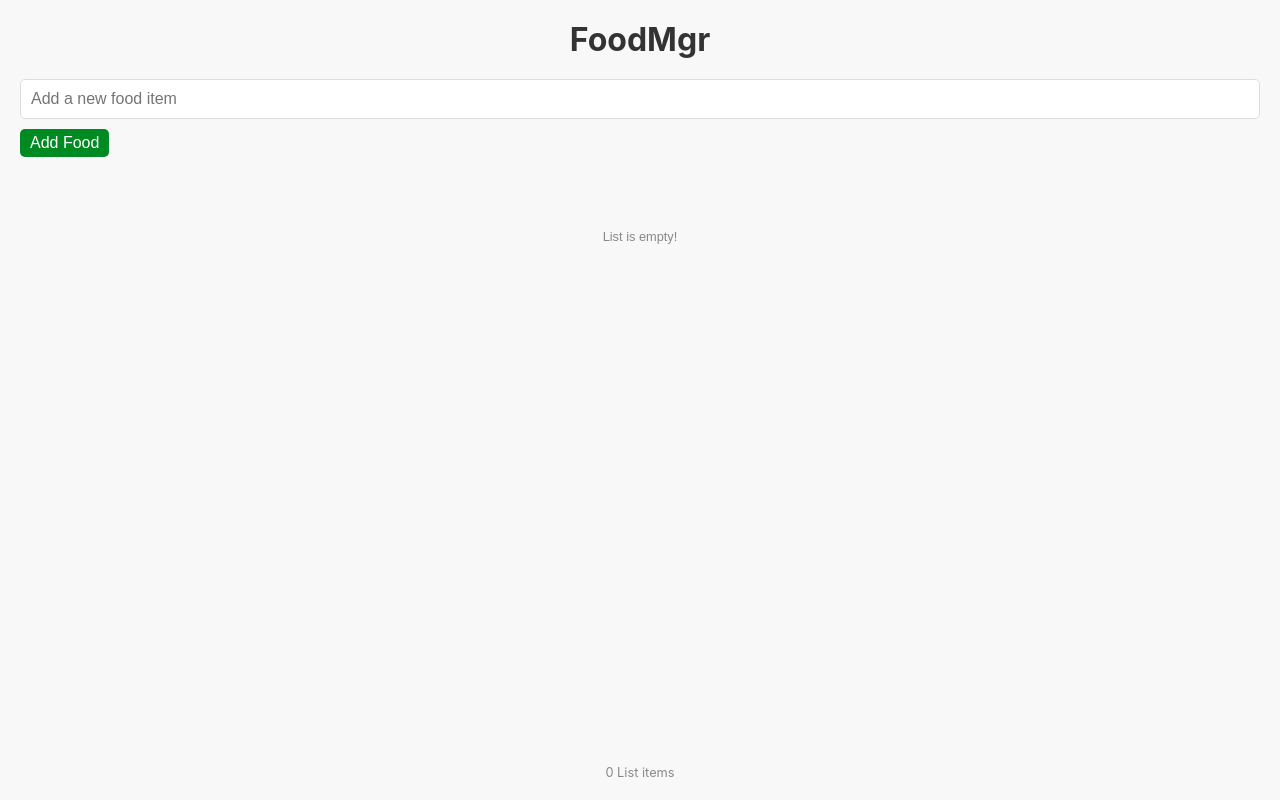
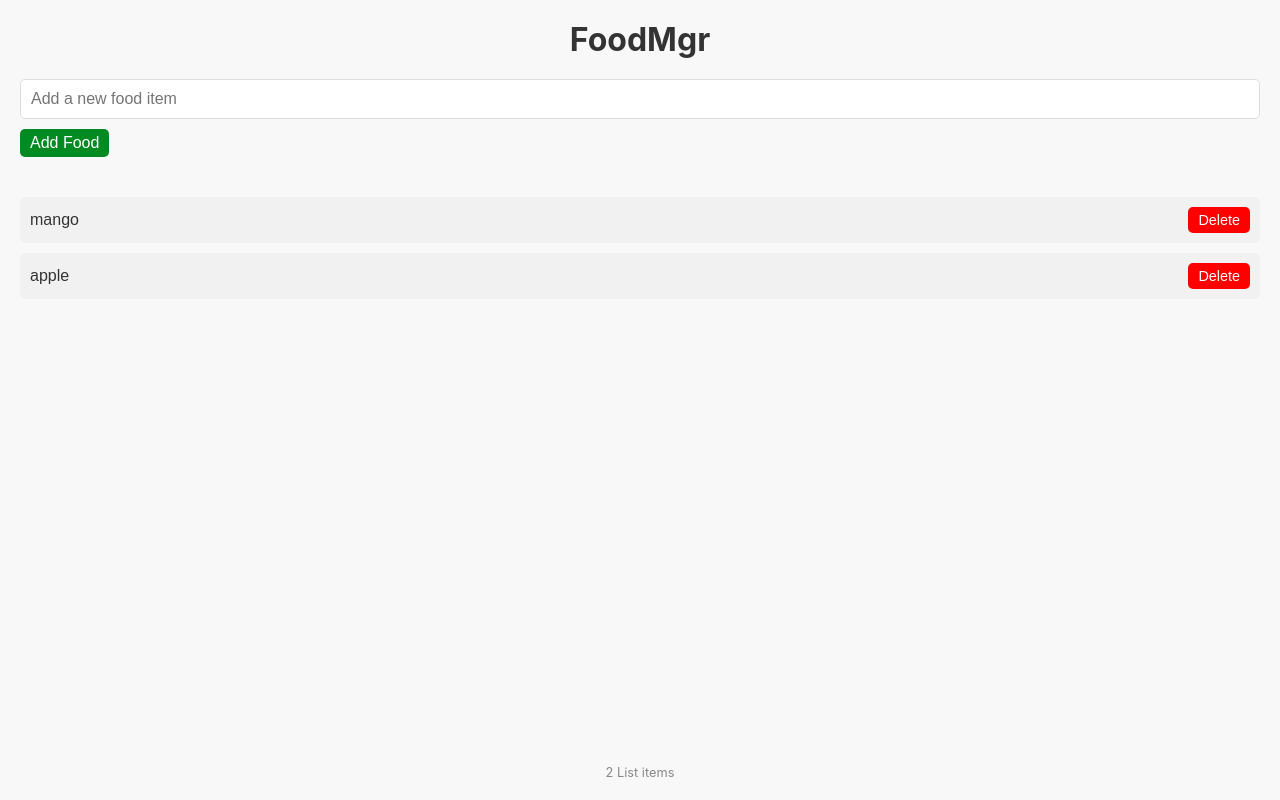
Before and after one commit to zeoriginaldark/reactjs, a React (Create React App) app in the folder project2/: page / in a window 1280 px wide. Built offline with nearby package versions, Linux system fonts and the light colour scheme; data requests are answered from the project's data file.

Commit message:
twelfth commit; cleaning up css

```diff
--- a/project2/data/db.json
+++ b/project2/data/db.json
@@ -1,3 +1,12 @@
 {
-  "foods": []
+  "foods": [
+    {
+      "id": "3d65",
+      "name": "mango"
+    },
+    {
+      "id": "127d",
+      "name": "apple"
+    }
+  ]
 }
--- a/project2/src/AddItem.css
+++ b/project2/src/AddItem.css
@@ -1,5 +1,29 @@
 form{
-    flex-grow: 1;
     padding: 20px;
     background-color: #f8f8f8;
 }
+
+.addbtn {
+    background-color: #008a22;
+    border: none;
+    color: white;
+    padding: 5px 10px;
+    border-radius: 5px;
+    cursor: pointer;
+    font-size: 1rem;
+    transition: background-color 0.3s ease;
+}
+
+.addbtn:hover {
+    background-color: #005e1f;
+}
+
+/* Input field for adding food items */
+input[type="text"] {
+    width: 100%;
+    padding: 10px;
+    margin-bottom: 10px;
+    border: 1px solid #ddd;
+    border-radius: 5px;
+    font-size: 1rem;
+  }
--- a/project2/src/AddItem.js
+++ b/project2/src/AddItem.js
@@ -5,11 +5,12 @@ const AddItem = ({foodInput, setFoodInput, addFood}) => {
   return (
     <form className='addForm'>
         <input
-        type="text"
-        value={foodInput}
-        onChange={(e) => setFoodInput(e.target.value)}
-        placeholder="Add a new food item"
-      />
+            id="addItem"
+            type="text"
+            value={foodInput}
+            onChange={(e) => setFoodInput(e.target.value)}
+            placeholder="Add a new food item"
+        />
       <button className='addbtn' onClick={addFood}>Add Food</button>
     </form>
   )
--- a/project2/src/App.css
+++ b/project2/src/App.css
@@ -8,79 +8,5 @@
 .App{
   display:flex;
   flex-direction: column;
-  height: 100vh;
+  min-height: 100vh;
 }
-
-/* Apply a background color and padding to the entire body */
-main {
-  font-family: 'Arial', sans-serif;
-  background-color: #f8f8f8;
-  color: #333;
-  padding: 20px;
-  height:100%;
-}
-
-/* The list of food items */
-ul {
-  list-style-type: none;
-  padding: 0;
-}
-
-li {
-  display: flex;
-  justify-content: space-between;
-  align-items: center;
-  padding: 10px;
-  margin-bottom: 10px;
-  background-color: #f1f1f1;
-  border-radius: 5px;
-  transition: background-color 0.3s ease;
-}
-
-li:hover {
-  background-color: #e0e0e0;
-}
-
-.addbtn {
-  background-color: #008a22;
-  border: none;
-  color: white;
-  padding: 5px 10px;
-  border-radius: 5px;
-  cursor: pointer;
-  font-size: 1rem;
-  transition: background-color 0.3s ease;
-}
-
-.addbtn:hover {
-  background-color: #005e1f;
-}
-
-.deletebtn{
-  background-color: #ff0000;
-  border: none;
-  color: white;
-  padding: 5px 10px;
-  border-radius: 5px;
-  cursor: pointer;
-  font-size: 0.9rem;
-  transition: background-color 0.3s ease;
-}
-
-.deletebtn:hover{
-  background-color: #960a0a;
-}
-
-button.add-food:hover {
-  background-color: #45a049;
-}
-
-/* Input field for adding food items */
-input[type="text"] {
-  width: 100%;
-  padding: 10px;
-  margin-bottom: 10px;
-  border: 1px solid #ddd;
-  border-radius: 5px;
-  font-size: 1rem;
-}
--- a/project2/src/App.js
+++ b/project2/src/App.js
@@ -22,7 +22,8 @@ function App (){
         .catch((error) => console.error('Error fetching food items', error));
     }, []);
 
-  const addFood = () => {
+  const addFood = (e) => {
+    e.preventDefault();
     console.log("Adding food", foodInput)
 
     if (foodInput) {
--- a/project2/src/Content.css
+++ b/project2/src/Content.css
@@ -1,3 +1,43 @@
 main{
-    flex-grow: 1;
+    flex: 1 0 auto;
+    font-family: 'Arial', sans-serif;
+    background-color: #f8f8f8;
+    color: #333;
+    padding: 20px;
 }
+
+/* The list of food items */
+ul {
+    list-style-type: none;
+    padding: 0;
+}
+
+li {
+    display: flex;
+    justify-content: space-between;
+    align-items: center;
+    padding: 10px;
+    margin-bottom: 10px;
+    background-color: #f1f1f1;
+    border-radius: 5px;
+    transition: background-color 0.3s ease;
+    }
+
+li:hover {
+    background-color: #e0e0e0;
+}
+
+.deletebtn{
+    background-color: #ff0000;
+    border: none;
+    color: white;
+    padding: 5px 10px;
+    border-radius: 5px;
+    cursor: pointer;
+    font-size: 0.9rem;
+    transition: background-color 0.3s ease;
+}
+
+.deletebtn:hover{
+    background-color: #960a0a;
+}
--- a/project2/src/Footer.css
+++ b/project2/src/Footer.css
@@ -1,5 +1,6 @@
 footer{
     background-color: #f8f8f8;
+    flex: 0 0 auto;
 }
 
 p{
--- a/project2/src/Header.css
+++ b/project2/src/Header.css
@@ -1,3 +1,7 @@
+header{
+    flex: 0 0 auto;
+}
+
 h1 {
     text-align: center;
     font-size: 2rem;
--- a/project2/src/Itemlist.js
+++ b/project2/src/Itemlist.js
@@ -7,6 +7,7 @@ const Itemlist = ({foodItems, deleteFood}) => {
       {Array.isArray(foodItems) && foodItems.length > 0 ? (
         foodItems.map((food) => (
             <LineItem
+                key={food.id}
                 food={food}
                 deleteFood={deleteFood}
             />
--- a/project2/src/LineItem.js
+++ b/project2/src/LineItem.js
@@ -2,7 +2,7 @@ import React from 'react'
 
 const LineItem = ({food, deleteFood}) => {
   return (
-    <li key={food.id}>
+    <li>
         {food.name}
         <button className='deletebtn' onClick={()=> deleteFood(food.id)}>Delete</button>
     </li>
```
